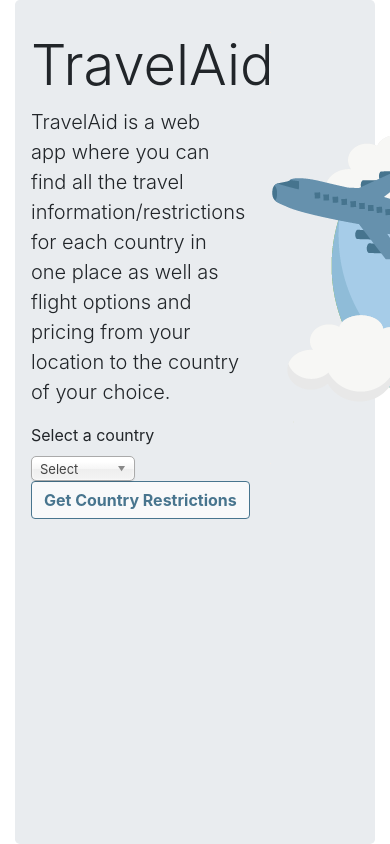
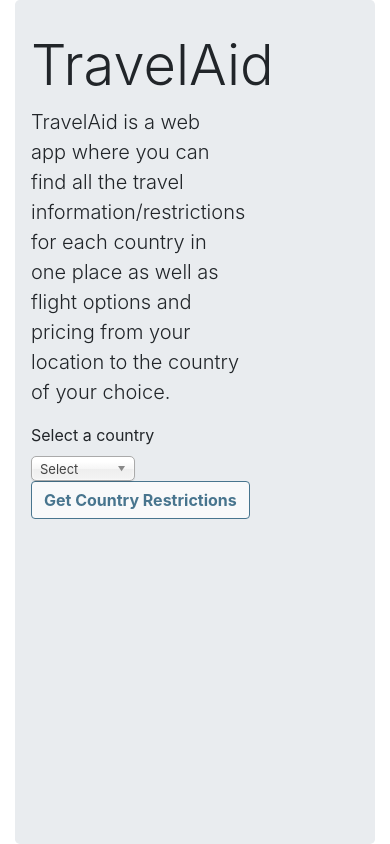
Before and after one commit to Harmony222/TravelAid-OSUHackathon, a Flask app: page / in a window 390 px wide; the page is wider, and only the part inside the window is pictured. Run offline with Flask 2, Linux system fonts and the light colour scheme; some libraries are stand-ins or nearby versions.

Commit message:
image is hidden in smaller screens

```diff
--- a/templates/home.html
+++ b/templates/home.html
@@ -41,7 +41,7 @@
             </div>
 
             <div class="col-4">
-                <p> <img src="/static/cartoon-globe.png" alt="cartoon-globe"></p>
+                <p> <img src="/static/cartoon-globe.png" class="d-none d-lg-block" alt="cartoon-globe"></p>
             </div>
 
             <br>
```
